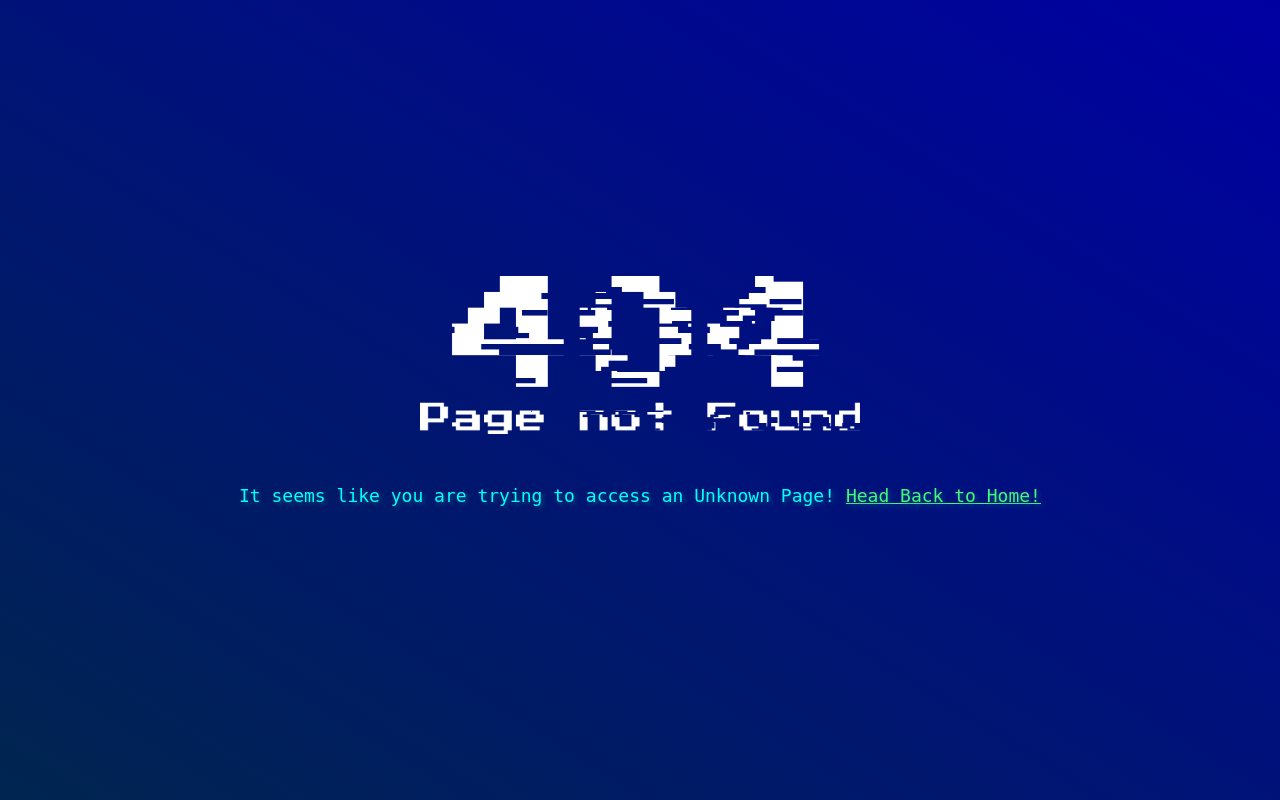
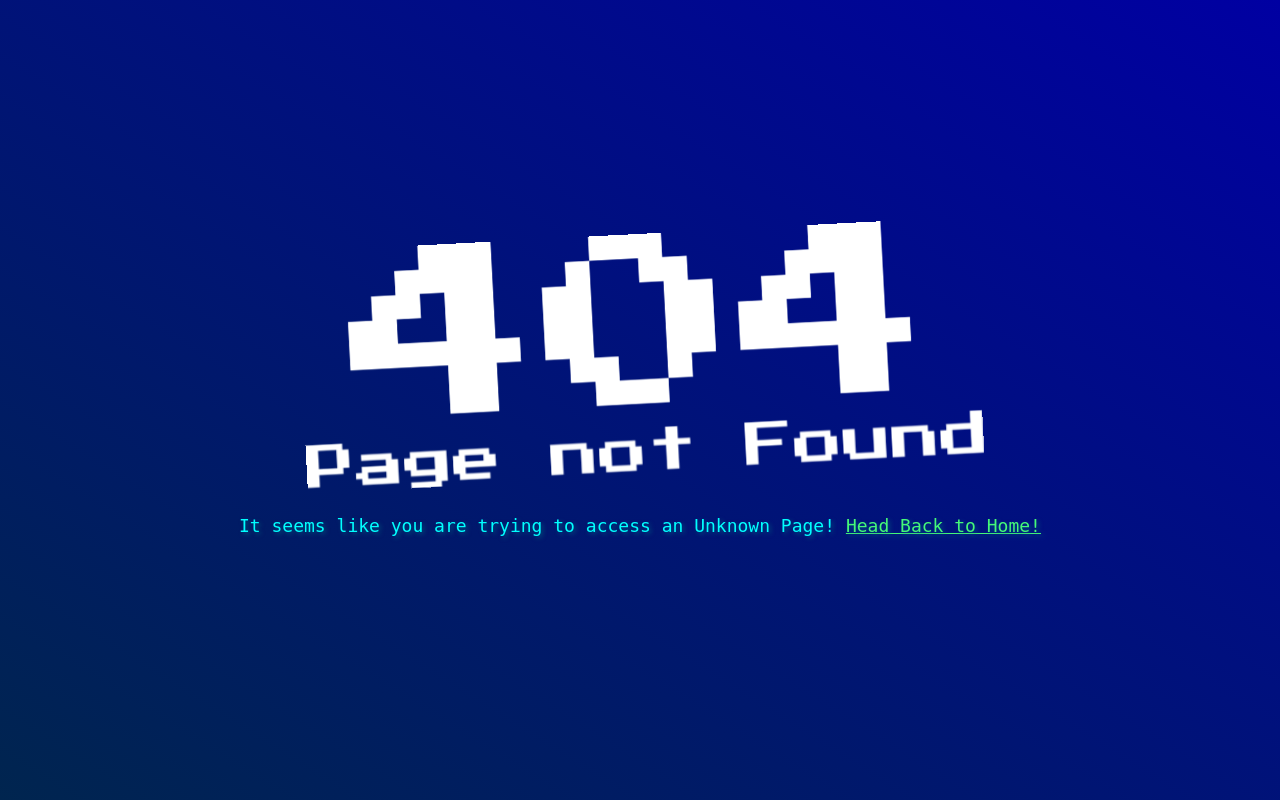
Before and after one commit to JTRaymundo18/JTRaymundo18.github.io, a PHP site: page /404.html in a window 1280 px wide. Run offline with PHP 8.4, Linux system fonts and the light colour scheme.

Commit message:
minor changes

```diff
--- a/404 Assets/404.css
+++ b/404 Assets/404.css
@@ -6,59 +6,6 @@
     background: linear-gradient(to top right, rgb(0, 37, 79), rgb(0, 0, 162));
 }
 
-.glitch {
-    width: 440px;
-    height: 158px;
-    margin: 20px, 0px, 20px, 0px;
-    background: url(images/404-Glitch0.png) center center no-repeat;
-    background-size: cover;
-    animation: glitch 3.5s infinite steps(1);
-}
-
-
-@keyframes glitch {
-
-    0%, 100% {
-        background: url(images/404-Glitch0.png);
-        background-size: cover;
-    }
-
-    87.5% {
-        background: url(images/404-Glitch1.png);
-        background-size: cover;
-        opacity: 1;
-    }
-
-    90% {
-        background: url(images/404-Glitch2.png);
-        background-size: cover;
-        opacity: 0;
-    }
-
-    92.5% {
-        background: url(images/404-Glitch3.png);
-        background-size: cover;
-        opacity: 1;
-    }
-
-    95% {
-        background: url(images/404-Glitch4.png);
-        background-size: cover;
-        opacity: 0;
-    }
-
-    97.5% {
-        background: url(images/404-Glitch5.png);
-        background-size: cover;
-        opacity: 1;
-    }
-}
-
-@font-face {
-    font-family: 'GameOver';
-    src: url('fontStyle/game_over.ttf') format('truetype');
-}
-
 .custom-font {
     font-family: 'GameOver', monospace;
     text-align: center;
--- a/404.html
+++ b/404.html
@@ -9,16 +9,17 @@
         integrity="sha384-QWTKZyjpPEjISv5WaRU9OFeRpok6YctnYmDr5pNlyT2bRjXh0JMhjY6hW+ALEwIH" crossorigin="anonymous">
     <link rel="stylesheet" href="404 Assets/404.css">
     <link rel="icon" href="404 Assets/images/icon.png">
+    <link rel="stylesheet" href="https://cdnjs.cloudflare.com/ajax/libs/animate.css/4.1.1/animate.min.css" />
 
 </head>
 
 <body>
 
-    <div class="container">
-        <div class="row full-height h-100 p-0">
-            <div class="col-12 d-flex justify-content-center align-items-center p-0 h-100 ">
-                <div class="glitch">
-                </div>
+    <div class="container-fluid">
+        <div class="row mx-auto" style="height: auto; max-width: 100%;">
+            <div class="col-12 d-flex justify-content-center align-items-center" style="height: auto; max-width: 100%;">
+                <img class="animate__animated animate__tada animate__infinite" src="404 Assets/images/404-Glitch0.png"
+                style="object-fit: cover; max-width: 50%; height: auto;">
             </div>
             <div class="custom-font text-center justify-content-center mt-5 ">
                 <p style="font-size: large;">It seems like you are trying to access an Unknown Page!
```
Also changed, not shown: index.html (+4 -4 lines), 404 Assets/fontStyle/game_over.ttf (deleted).
